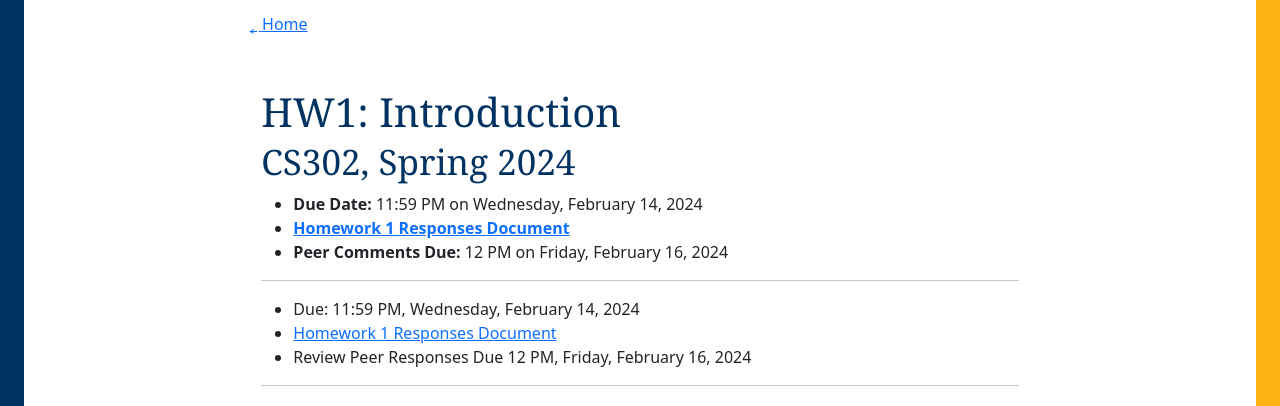
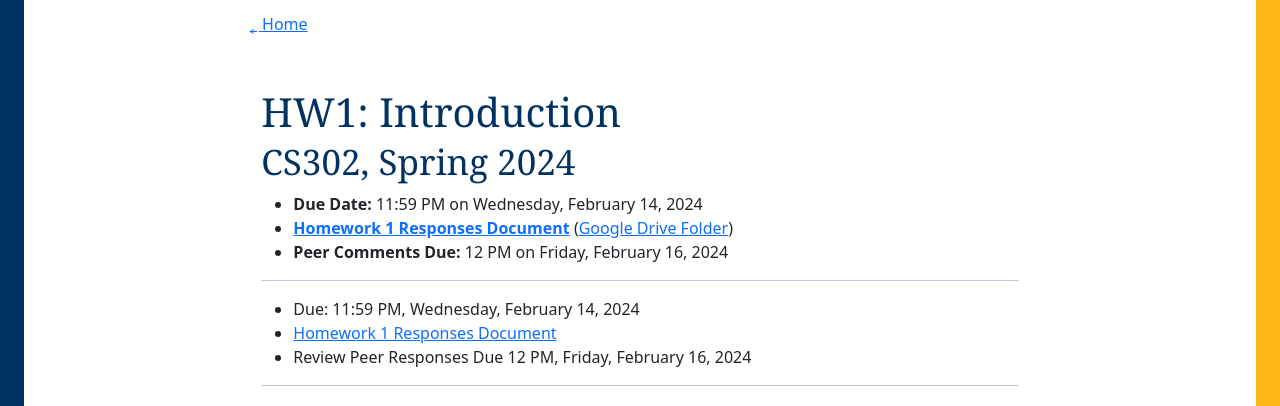
Before and after one commit to berkeley-cs302/sp24, a Jekyll site: the page built from hw/hw1.md, in a window 1280 px wide. Shown: the top 406 px of the page. Built offline with Jekyll 4.4.1, drawn with Linux system fonts in a browser that asks for light colours; some web fonts are replaced.

Commit message:
link the drive folder on hw pages

```diff
--- a/_layouts/hw.html
+++ b/_layouts/hw.html
@@ -28,7 +28,7 @@ layout: base
   <section>
     <ul>
       <li><strong>Due Date: </strong>11:59 PM on {{ page.due_date }}</li>
-      <li><strong><a href="{{ page.responses_doc }}" target="_blank">Homework {{ page.number }} Responses Document</a></strong></li>
+      <li><strong><a href="{{ page.responses_doc }}" target="_blank">Homework {{ page.number }} Responses Document</a></strong> (<a href="{{ site.google_drive_folder }}">Google Drive Folder</a>)</li>
       <li><strong>Peer Comments Due: </strong> 12 PM on {{ page.peer_review_date }} </li>
     </ul>
   </section>
```
